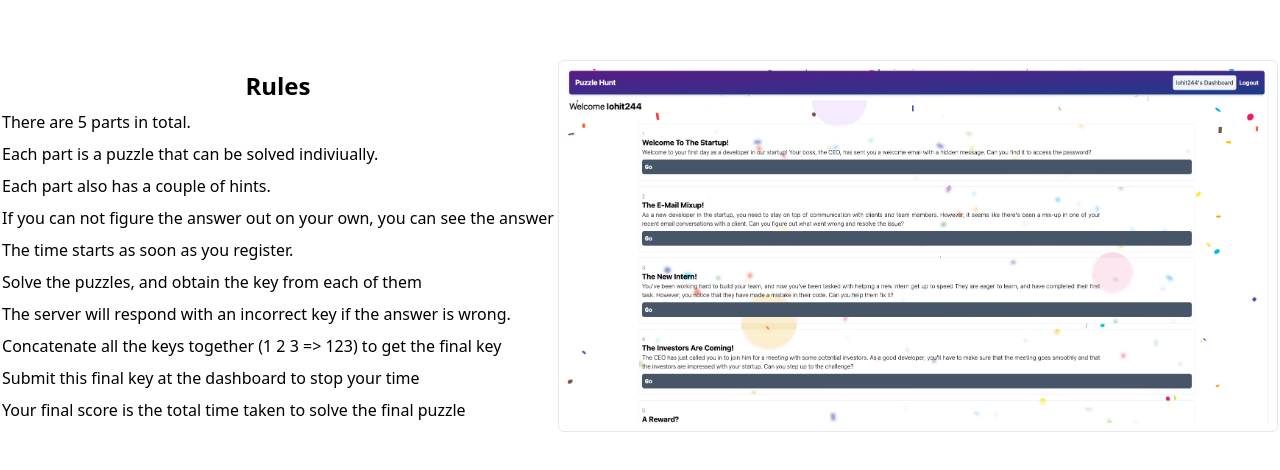
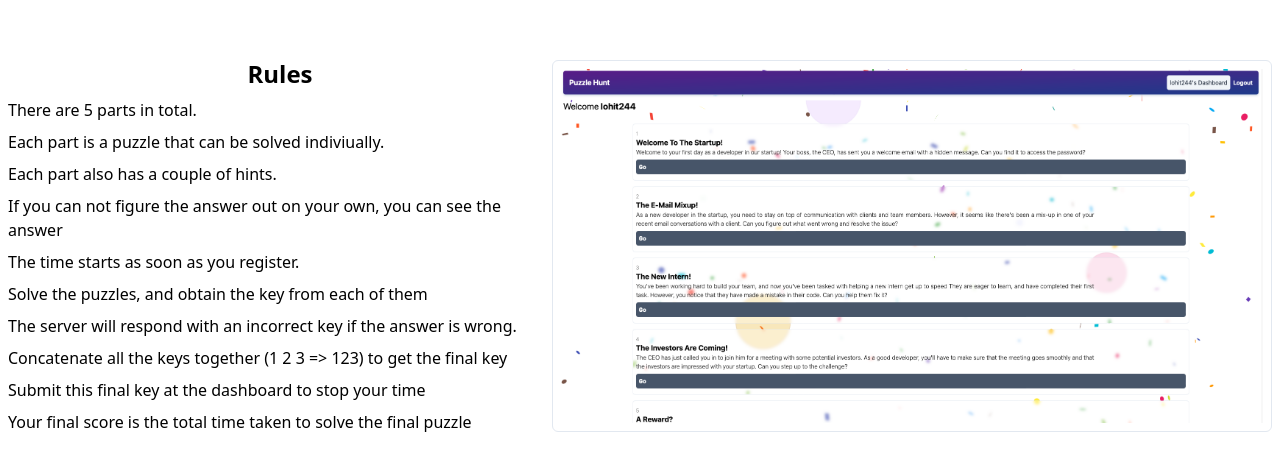
Before and after one commit to ZeusAbhi/elitmus, a Next.js app in the folder frontend/: page / in a window 1280 px wide. Shown: the part 1036-1506 px from the top of the page. Built offline with nearby package versions, Linux system fonts and the light colour scheme; no server answers.

Commit message:
fix: smol fix

```diff
--- a/frontend/src/pages/index.tsx
+++ b/frontend/src/pages/index.tsx
@@ -16,7 +16,7 @@ export default function Home() {
           <Link href="/leaderboard" className="cursor-pointer">Leaderboard</Link>
         </div>
       </div>
-      <div className="flex flex-col md:flex-row min-h-screen justify-around items-center">
+      <div className="flex flex-col md:flex-row min-h-screen justify-around items-center mx-2">
         <div className="flex flex-col items-center justify-center gap-2">
           <h1 className="text-2xl font-bold text-center">Rules</h1>
           <ul className="flex flex-col gap-2">
```
